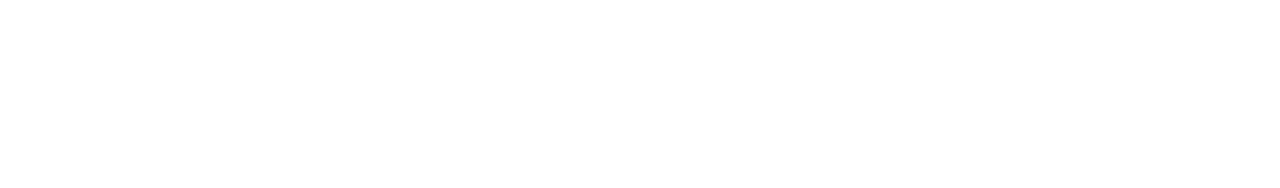
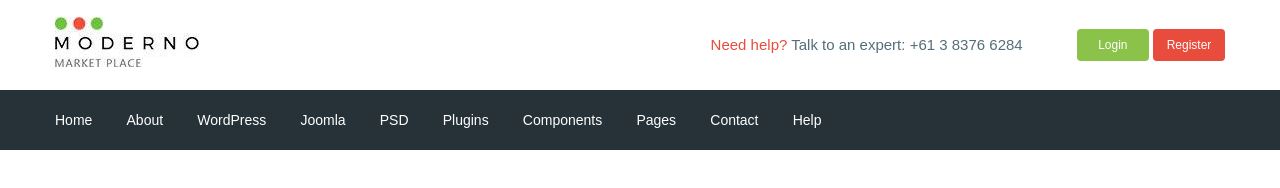
Before and after one commit to Tretiakov5700/moderno1, a website: page app/index.html in a window 1280 px wide. Drawn offline with nearby package versions, Linux system fonts and the light colour scheme; files that its build step writes are made by us from their sources.

Commit message:
added header

```diff
--- a/app/index.html
+++ b/app/index.html
@@ -6,10 +6,95 @@
           content="width=device-width, user-scalable=no, initial-scale=1.0, maximum-scale=1.0, minimum-scale=1.0">
     <meta http-equiv="X-UA-Compatible" content="ie=edge">
     <title>Document</title>
+    <link href="https://fonts.googleapis.com/css?family=Roboto:400,500,700&display=swap" rel="stylesheet">
     <link rel="stylesheet" href="css/libs.min.css">
     <link rel="stylesheet" href="css/style.min.css">
 </head>
 <body>
+<header class="header">
+
+    <div class="header__top">
+        <div class="container">
+            <div class="header__top-inner">
+                <div class="header_logo">
+                    <a href="#">
+                        <img src="images/logo.png" alt="">
+                    </a>
+                </div>
+                <div class="header__text">
+                    <a href="#">
+                        <span>Need help?</span>
+                    </a>
+                    Talk to an expert:
+                    <a class="header__phone" href="tel:61383766284">+61 3 8376 6284</a>
+                </div>
+                <div class="header__box">
+                    <a class="basket" href="#"></a>
+                    <a class="header__btn header__btn-login" href="#">Login</a>
+                    <a class="header__btn header__btn-register" href="#">Register</a>
+                </div>
+            </div>
+        </div>
+    </div>
+    <div class="header__menu">
+        <div class="container">
+            <nav class="menu">
+                <ul class="menu__list">
+                    <li>
+                        <a href="#">
+                            Home
+                        </a>
+                    </li>
+                    <li>
+                        <a href="#">
+                            About
+                        </a>
+                    </li>
+                    <li>
+                        <a href="#">
+                            WordPress
+                        </a>
+                    </li>
+                    <li>
+                        <a href="#">
+                            Joomla
+                        </a>
+                    </li>
+                    <li>
+                        <a href="#">
+                            PSD
+                        </a>
+                    </li>
+                    <li>
+                        <a href="#">
+                            Plugins
+                        </a>
+                    </li>
+                    <li>
+                        <a href="#">
+                            Components
+                        </a>
+                    </li>
+                    <li>
+                        <a href="#">
+                            Pages
+                        </a>
+                    </li>
+                    <li>
+                        <a href="#">
+                            Contact
+                        </a>
+                    </li>
+                    <li>
+                        <a href="#">
+                            Help
+                        </a>
+                    </li>
+                </ul>
+            </nav>
+        </div>
+    </div>
+</header>
 
 
 
--- /dev/null
+++ b/app/scss/_fonts.scss
@@ -0,0 +1,6 @@
+//@font-face {
+//  font-family: 'Roboto-Regular', sans-serif;
+//url('../fonts/Roboto-Regular.woff2') format('woff2'),
+//url('../fonts/Roboto-Regular.woff.woff') format('woff');
+//  font-display: swap;
+//}
--- /dev/null
+++ b/app/scss/_global.scss
@@ -0,0 +1,31 @@
+html{
+  box-sizing: border-box;
+}
+*,
+*::after,
+*::before{
+  box-sizing: inherit;
+}
+a{
+  display: inline-block;
+  text-decoration: none;
+  color: $text;
+}
+ul,
+li{
+  margin: 0;
+  padding: 0;
+  list-style: none;
+}
+body{
+  font-family: 'Roboto-Regular', sans-serif;
+  font-weight: 400;
+  font-size: 15px;
+  line-height: 24px;
+  color: $text;
+}
+.container{
+  max-width: 1200px;
+  margin: 0 auto;
+  padding: 0 15px;
+}
--- /dev/null
+++ b/app/scss/_vars.scss
@@ -0,0 +1,4 @@
+$text:#546e7a;
+$red:#e74c3c;
+$green:#8bc34a;
+$bg:#263238;
--- a/app/scss/style.scss
+++ b/app/scss/style.scss
@@ -0,0 +1,51 @@
+@import "_vars";
+@import "_global";
+@import "_fonts";
+
+.header__top-inner{
+  display: flex;
+  justify-content: space-between;
+  height: 90px;
+  align-items: center;
+}
+.header__text{
+  margin-left: auto;
+  margin-right: 50px;
+  span{
+    color: $red;
+  }
+}
+.header__btn{
+  padding: 4px;
+  width: 72px;
+  border-radius: 4px;
+  text-align: center;
+  color: #fff;
+  font-size: 12px;
+}
+.header__btn-login{
+  background-color: $green;
+}
+.header__btn-register{
+  background-color: $red;
+}
+.header__menu{
+  background-color: $bg;
+}
+.menu{
+  display: flex;
+  align-items: center;
+  height: 60px;
+}
+.menu__list{
+  li{
+    display: inline-block;
+    & + li{
+      margin-left: 30px;
+    }
+    a{
+      color: #fff;
+      font-size: 14px;
+    }
+  }
+}
--- a/gulpfile.js
+++ b/gulpfile.js
@@ -8,7 +8,7 @@ const uglify = require('gulp-uglify');
 const cssmin = require('gulp-cssmin');
 
 gulp.task('sass', function () {
-   return  gulp.src('app/scss/*.scss')
+   return  gulp.src('app/scss/**/*.scss')
        .pipe(sass({outputStyle: 'compressed'}))
        .pipe(rename({suffix: '.min'}))
        .pipe(autoprefixer({overrideBrowserslist:['last 8 version']}))
```
Also changed, not shown: app/fonts/Roboto-Regular.woff (added), app/fonts/Roboto-Regular.woff2 (added), app/images/logo.png (added), app/js/main.js (line endings or trailing spaces).
